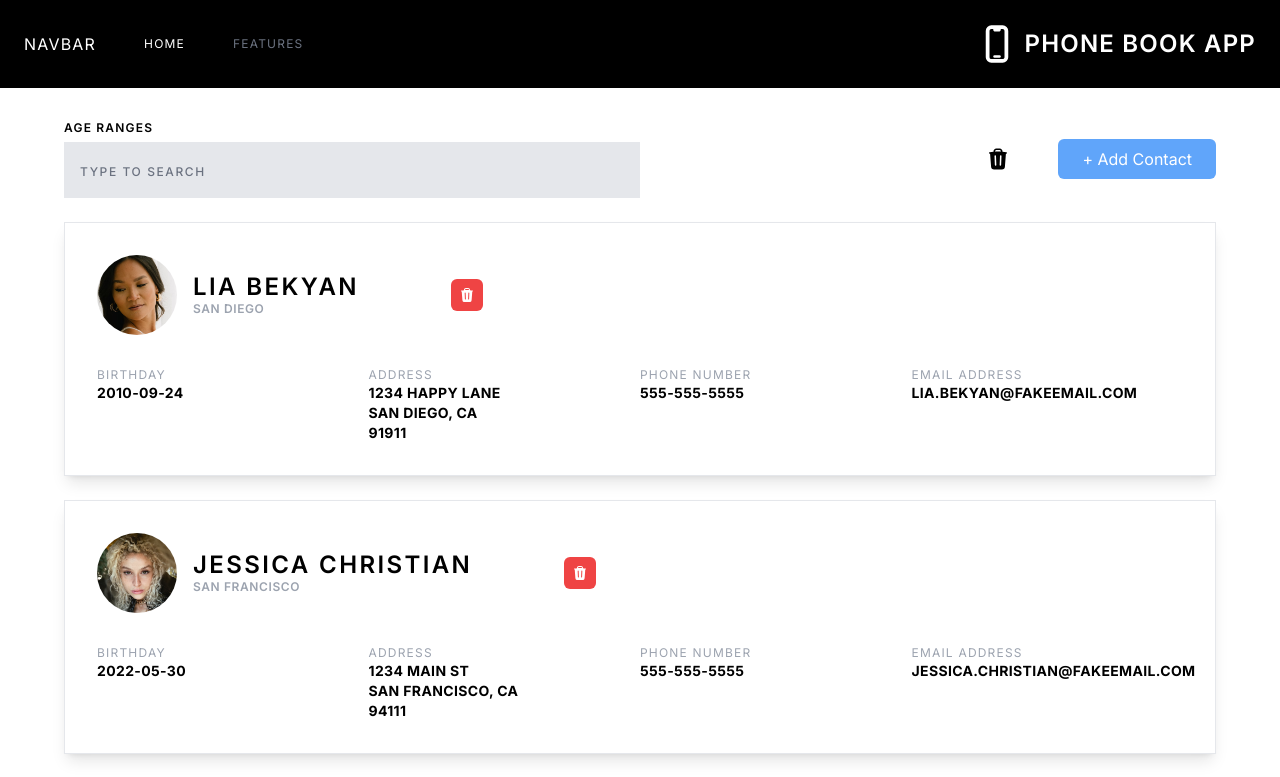
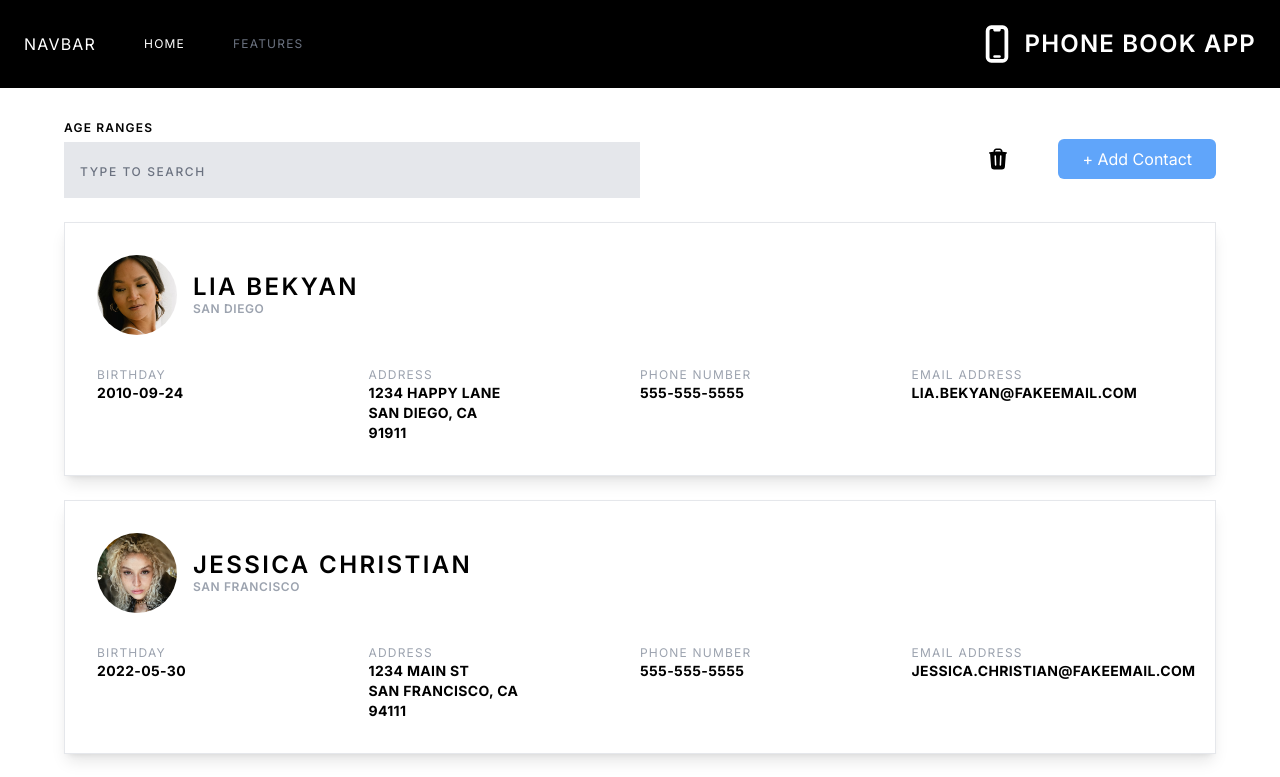
Before and after one commit to DoctorDerek/phonebook-filter-by-age, a Next.js app: page / in a window 1280 px wide. Shown: the top 777 px of the page. Built offline with nearby package versions, Linux system fonts and the light colour scheme.

Commit message:
fix(ButtonDelete): move the `delete` button so that the photo functions as the "DELETE" action -- hovering over the photo shows the trash can icon with the text "delete"

```diff
--- a/components/ButtonDelete.tsx
+++ b/components/ButtonDelete.tsx
@@ -14,10 +14,14 @@ export default function ButtonDelete({
   const { name, phoneNumber } = contact || { name: "", phoneNumber: "" }
   return (
     <button
-      className="group flex items-center justify-center"
+      className="group relative flex items-center justify-center"
       onClick={() => setDialogState({ type: "DELETE", contact })}
     >
-      <div className="invisible pr-1 text-sm font-bold text-red-600 group-hover:visible">
+      {/**
+       * The "top-15" here is based on the "h-20" class of the photo, so that,
+       * on hover, the delete text is below the photo, centered horizontally.
+       * */}
+      <div className="invisible absolute top-15 pr-1 text-sm font-bold text-red-600 group-hover:visible">
         delete
       </div>
       <div className="flex h-8 w-8 items-center justify-center rounded-md bg-red-500">
--- a/components/ContactCardPhotoAndHeading.tsx
+++ b/components/ContactCardPhotoAndHeading.tsx
@@ -25,7 +25,7 @@ export default function ContactCardPhotoAndHeading({
   const { name, photo } = contact || { name: "", photo: "" }
   return (
     <div className="flex items-center justify-center space-x-4">
-      <div className="relative h-20 w-20 flex-shrink-0">
+      <div className="group relative h-20 w-20 flex-shrink-0">
         {/** We don't want to shrink and distort the image. */}
         {photo && ( // Only show the photo if there's a `photo` URL.
           <Image
@@ -36,9 +36,11 @@ export default function ContactCardPhotoAndHeading({
             sizes={IMAGE_SIZES}
           />
         )}
+        <div className="invisible absolute top-1/2 left-1/2 z-10 -translate-x-1/2 -translate-y-1/2 transform group-hover:visible">
+          <ButtonDelete contact={contact} setDialogState={setDialogState} />
+        </div>
       </div>
       <ContactCardName contact={contact} setDialogState={setDialogState} />
-      <ButtonDelete contact={contact} setDialogState={setDialogState} />
     </div>
   )
 }
```
